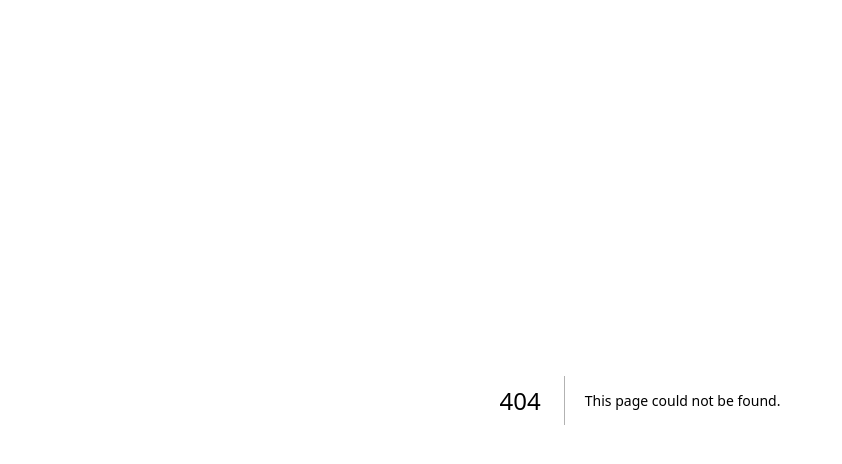
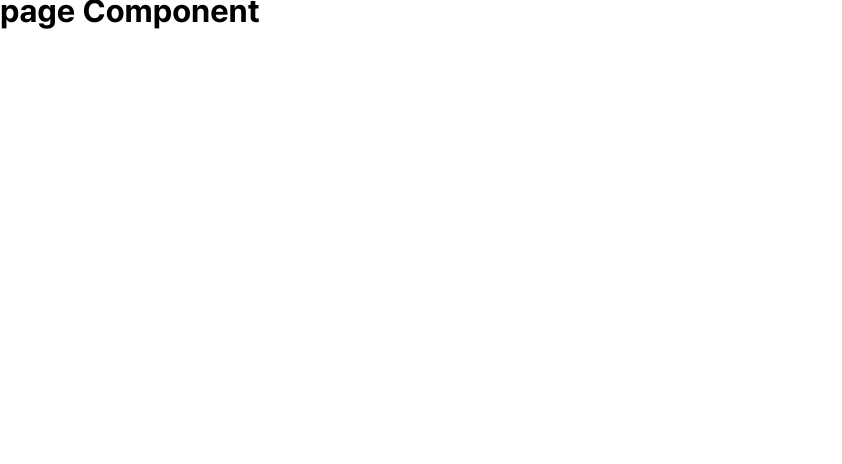
Before and after one commit to prgrms-web-devcourse-final-project/WEB4_5_9to6_FE, a Next.js app: page /study in a window 1280 px wide. Before the commit this address had no page. Shown: the top 464 px of the page, without its empty margins (0-842 px from the left). Built offline with nearby package versions, Linux system fonts and the light colour scheme.

Commit message:
refactor: 폴더 구조 정리

```diff
--- /dev/null
+++ b/src/app/study/page.tsx
@@ -0,0 +1,7 @@
+export default function page() {
+    return (
+        <>
+            <h1>page Component</h1>
+        </>
+    );
+}
--- a/src/components/common/StudyCard.tsx
+++ b/src/components/common/StudyCard.tsx
@@ -22,7 +22,7 @@ export default function StudyCard({
 }) {
     const router = useRouter();
     const clickHandler = () => {
-        router.push("/studyInfo");
+        router.push("/study/:studyId");
     };
     return (
         <>
```
Also changed, not shown: src/app/study/[studyId]/page.tsx (renamed from src/app/studyInfo/page.tsx).
